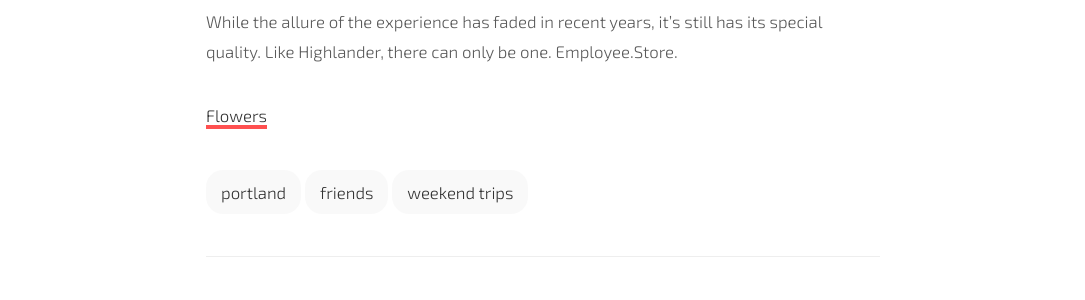
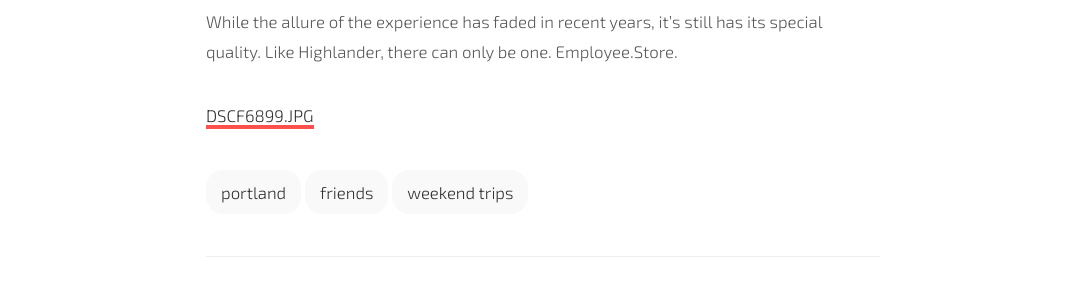
Before and after one commit to PHironaka/Miru-Blog, a Jekyll site: the page built from _posts/2016-06-04-nothing-beats-a-sunny-portlandia.markdown, in a window 1280 px wide and 900 px high, scrolled down 596 px. Shown: the part 155-455 px from the top of the window, without its empty margins (97-1182 px from the left). Built offline with Jekyll 4.4.1, drawn with Linux system fonts in a browser that asks for light colours; some web fonts are replaced; a script that is not in the unit is left out; comment, search, counter and statistics services are not loaded.

Commit message:
Updated Nothing Beats A Sunny Portlandia

```diff
--- a/_posts/2016-06-04-nothing-beats-a-sunny-portlandia.markdown
+++ b/_posts/2016-06-04-nothing-beats-a-sunny-portlandia.markdown
@@ -20,4 +20,4 @@ Everyone remembers their first visit to the NES. I can still recall the anticipa
 
 While the allure of the experience has faded in recent years, it's still has its special quality. Like Highlander, there can only be one. Employee.Store.
 
-[Flowers](/uploads/DSCF6899.JPG)
+[DSCF6899.JPG](/uploads/DSCF6899.JPG)
```
